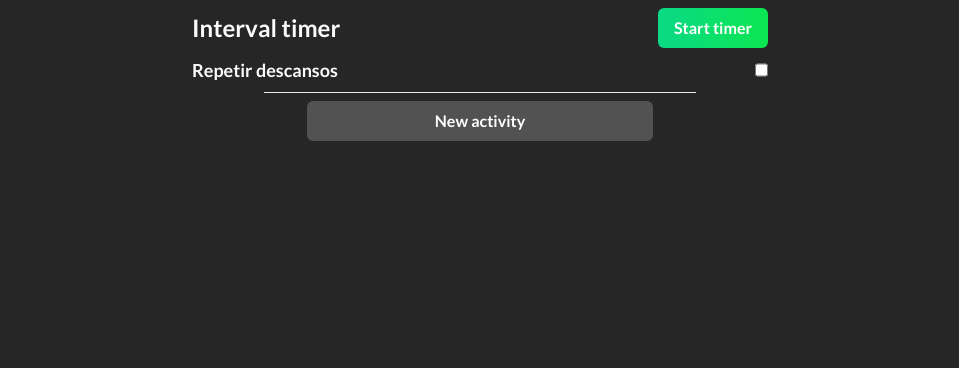
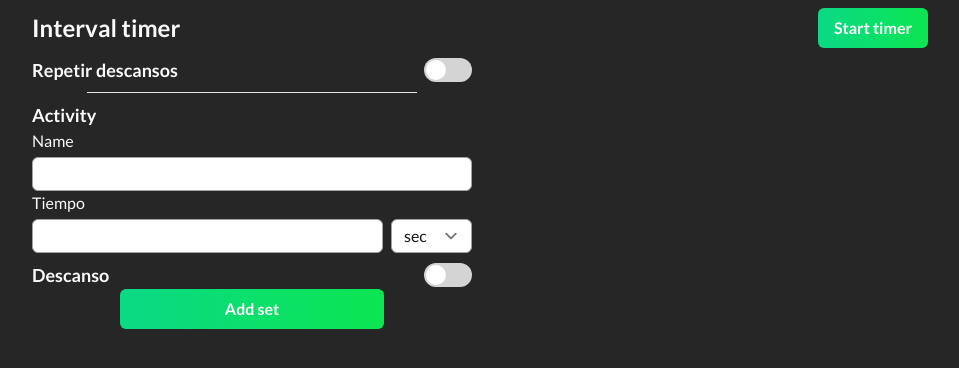
Before and after one commit to galearez/timer, a React (Create React App) app: page / in a window 1280 px wide. Shown: the top 368 px of the page, without its empty margins (160-1119 px from the left). Built offline with nearby package versions, Linux system fonts and the light colour scheme.

Commit message:
Responsive design and switches

```diff
--- a/src/components/countdown.tsx
+++ b/src/components/countdown.tsx
@@ -1,4 +1,6 @@
 import React from 'react';
+
+//useful info: https://dev.to/jackherizsmith/making-a-progress-circle-in-react-3o65
 
 interface ICountdownProps {
   //set label
--- a/src/index.css
+++ b/src/index.css
@@ -29,4 +29,31 @@
   .form-select {
     @apply py-1 border-gray-400 rounded-md;
   }
+  .toggle-switch {
+    @apply w-12 h-6 inline-block relative;
+  }
+  .toggle-switch input {
+    @apply w-0 h-0 opacity-0;
+  }
+  .slider {
+    @apply bg-gray-300 absolute top-0 right-0 bottom-0 left-0  transition-colors duration-500 cursor-pointer;
+    border-radius: 35px;
+  }
+  .slider::before {
+    position: absolute;
+    content: '';
+    width: 20px;
+    height: 20px;
+    bottom: 2px;
+    left: 2px;
+    background-color: white;
+    transition: 0.4s;
+    border-radius: 50%;
+  }
+  .toggle-switch input:checked + .slider {
+    @apply bg-mint;
+  }
+  .toggle-switch input:checked + .slider::before {
+    transform: translateX(24px);
+  }
 }
--- a/src/timer.tsx
+++ b/src/timer.tsx
@@ -8,12 +8,16 @@ interface ITimerStates {
   mountCountdown: boolean;
   globalRests: boolean;
   activityForm: boolean;
-  individualRest: boolean;
+  singleRest: boolean;
+  screenWidth: number;
 }
 
 //this component will handle the user input and will pass main data, sets (id, label and time)
 //to the other components
 export default class Timer extends React.Component<{}, ITimerStates> {
+  //get intial first screen width
+  screenWidth: number = window.innerWidth;
+
   constructor(props: any) {
     super(props);
     this.state = {
@@ -21,15 +25,23 @@ export default class Timer extends React.Component<{}, ITimerStates> {
       currentSet: 0, //A set is an element of the routine array, this specify the set which will be sent to the countdown
       mountCountdown: false, //if true will mount the 'Countdown' component
 
+      //will control the form to auto generate rests between rounds
       globalRests: false,
-      activityForm: false,
-      individualRest: false,
+      //will control the form to include a new round, the initial value will depend on the initial screen size,
+      //the responsive design render the form by default when the app is on a screen over 767 (md in tailwind)
+      activityForm: this.screenWidth > 767,
+      //will control the form to include a single rest after a round
+      singleRest: false,
+
+      //initial screenWidth, will update on screen resize
+      screenWidth: this.screenWidth,
     };
 
     this.handleUserInput = this.handleUserInput.bind(this);
     this.startCountdown = this.startCountdown.bind(this);
     this.nextSet = this.nextSet.bind(this);
     this.handleToggleFieldset = this.handleToggleFieldset.bind(this);
+    this.handleScreenResize = this.handleScreenResize.bind(this);
 
     this.labelRef = React.createRef();
     this.timeRef = React.createRef();
@@ -38,6 +50,37 @@ export default class Timer extends React.Component<{}, ITimerStates> {
   //user input box references
   labelRef: React.RefObject<HTMLInputElement>;
   timeRef: React.RefObject<HTMLInputElement>;
+
+  //when screen resize it will be called to change the screenWidth state which control some responsive rendering
+  handleScreenResize() {
+    this.setState({ screenWidth: window.innerWidth }, () => {
+      //if the user expands the screen over 767 it will open the activity form component
+      if (this.state.screenWidth > 767 && !this.state.activityForm) {
+        this.setState({
+          activityForm: true,
+        });
+        return;
+      }
+
+      //if the user shrinks the screen below 768 it will close the activity form component
+      if (this.state.screenWidth < 768 && this.state.activityForm) {
+        this.setState({
+          activityForm: false,
+        });
+        return;
+      }
+    });
+  }
+
+  //once it gets mounted waits for any resize
+  componentDidMount() {
+    window.addEventListener('resize', this.handleScreenResize);
+  }
+
+  //unmount the window resize event listener
+  componentWillUnmount() {
+    window.removeEventListener('resize', this.handleScreenResize);
+  }
 
   //this function get the values from the user and assign them to the routine state
   handleUserInput(event: React.FormEvent<HTMLFormElement>) {
@@ -100,6 +143,9 @@ export default class Timer extends React.Component<{}, ITimerStates> {
     return;
   }
 
+  //this function will handle all the fields where the input can add data, they will only be rendered
+  //once the user need them in mobile, in screens > 768, they will be rendered by default and the only
+  //conditional rendering will be the other components
   handleToggleFieldset(field: string) {
     switch (field) {
       case 'globalRests':
@@ -112,9 +158,9 @@ export default class Timer extends React.Component<{}, ITimerStates> {
           activityForm: !this.state.activityForm,
         });
         break;
-      case 'individualRest':
+      case 'singleRest':
         this.setState({
-          individualRest: !this.state.individualRest,
+          singleRest: !this.state.singleRest,
         });
         break;
       default:
@@ -134,8 +180,8 @@ export default class Timer extends React.Component<{}, ITimerStates> {
     );
 
     return (
-      <div className='w-full max-w-xl m-auto'>
-        <header className='flex justify-between items-center'>
+      <div className='w-full max-w-xl md:max-w-4xl m-auto md:grid grid-cols-2 gap-x-4'>
+        <header className='flex justify-between items-center col-span-2'>
           <h1>Interval timer</h1>
           <button
             className='font-bold text-white py-2 px-4 rounded-md bg-gradient-to-r from-mint to-lime'
@@ -144,17 +190,20 @@ export default class Timer extends React.Component<{}, ITimerStates> {
             Start timer
           </button>
         </header>
-        <form className='w-full flex flex-col'>
-          <label className='text-lg flex justify-between my-2'>
+        <form className='w-full flex flex-col col-start-1'>
+          <fieldset className='text-lg mt-2 flex justify-between items-center'>
             <h2>Repetir descansos</h2>
+            <label className='toggle-switch'>
               <input
                 type='checkbox'
                 onChange={() => this.handleToggleFieldset('globalRests')}
                 defaultChecked={this.state.globalRests}
               />
+              <span className='slider'></span>
             </label>
+          </fieldset>
           {this.state.globalRests && (
-            <fieldset className='flex items-end mb-2'>
+            <fieldset className='flex items-end'>
               <label className='flex flex-col flex-1'>
                 Tiempo
                 <input type='text' className='form-input mt-1 mr-2' />
@@ -166,21 +215,21 @@ export default class Timer extends React.Component<{}, ITimerStates> {
             </fieldset>
           )}
         </form>
-        <hr className='w-9/12 m-auto' />
+        <hr className='w-9/12 m-auto mt-2 md:my-2 col-start-1' />
         <button
-          className='font-bold block w-3/5 text-white py-2 px-4 m-auto my-2 rounded-md bg-gray-600'
+          className='font-bold block md:hidden w-3/5 text-white py-2 px-4 m-auto my-2 rounded-md bg-gray-600'
           onClick={() => this.handleToggleFieldset('activityForm')}
         >
           New activity
         </button>
         {this.state.activityForm && (
-          <div className='absolute top-0 left-0 w-full h-full'>
+          <div className='absolute md:relative top-0 left-0 w-full h-full col-start-1'>
             <div
-              className='absolute top-0 left-0 w-full h-full bg-gray-50 bg-opacity-30'
+              className='absolute md:hidden top-0 left-0 w-full h-full bg-gray-50 bg-opacity-30'
               onClick={() => this.handleToggleFieldset('activityForm')}
             ></div>
             <form
-              className='bg-gray-900 p-2 rounded-md absolute top-1/2 left-1/2 transform -translate-y-1/2 -translate-x-1/2'
+              className='bg-gray-800 p-2 md:p-0 rounded-md absolute md:relative top-1/2 left-1/2 md:top-auto md:left-auto transform -translate-y-1/2 -translate-x-1/2 md:transform-none'
               onSubmit={this.handleUserInput}
             >
               <h2>Activity</h2>
@@ -197,23 +246,30 @@ export default class Timer extends React.Component<{}, ITimerStates> {
               <fieldset className='flex items-end mb-2'>
                 <label className='flex flex-col flex-1'>
                   Tiempo
-                  <input type='text' className='form-input mt-1 mr-2' />
+                  <input
+                    type='text'
+                    ref={this.timeRef}
+                    className='form-input mt-1 mr-2'
+                  />
                 </label>
                 <select className='form-select flex-none'>
                   <option value='sec'>sec</option>
                   <option value='min'>min</option>
                 </select>
               </fieldset>
-              <fieldset>
-                <label className='flex justify-between mt-1 '>
+              <span className='mt-1 flex justify-between items-center'>
                 <h2>Descanso</h2>
+                <label className='toggle-switch '>
                   <input
                     type='checkbox'
-                    onChange={() => this.handleToggleFieldset('individualRest')}
-                    defaultChecked={this.state.individualRest}
+                    onChange={() => this.handleToggleFieldset('singleRest')}
+                    defaultChecked={this.state.singleRest}
                   />
+                  <span className='slider'></span>
                 </label>
-                {this.state.individualRest && (
+              </span>
+              <fieldset>
+                {this.state.singleRest && (
                   <span className='flex items-end mb-2'>
                     <label className='flex flex-col flex-1'>
                       Tiempo
@@ -227,15 +283,17 @@ export default class Timer extends React.Component<{}, ITimerStates> {
                 )}
               </fieldset>
               <button
+                type='submit'
                 className='font-bold text-white block w-3/5 py-2 px-4 m-auto rounded-md bg-gradient-to-r from-mint to-lime'
-                type='submit'
               >
                 Add set
               </button>
             </form>
           </div>
         )}
-        {this.state.mountCountdown && <div>{timtim}</div>}
+        {this.state.mountCountdown && (
+          <div className='row-span-6'>{timtim}</div>
+        )}
       </div>
     );
   }
```
Lines whose indentation alone changed are shown as unchanged.
